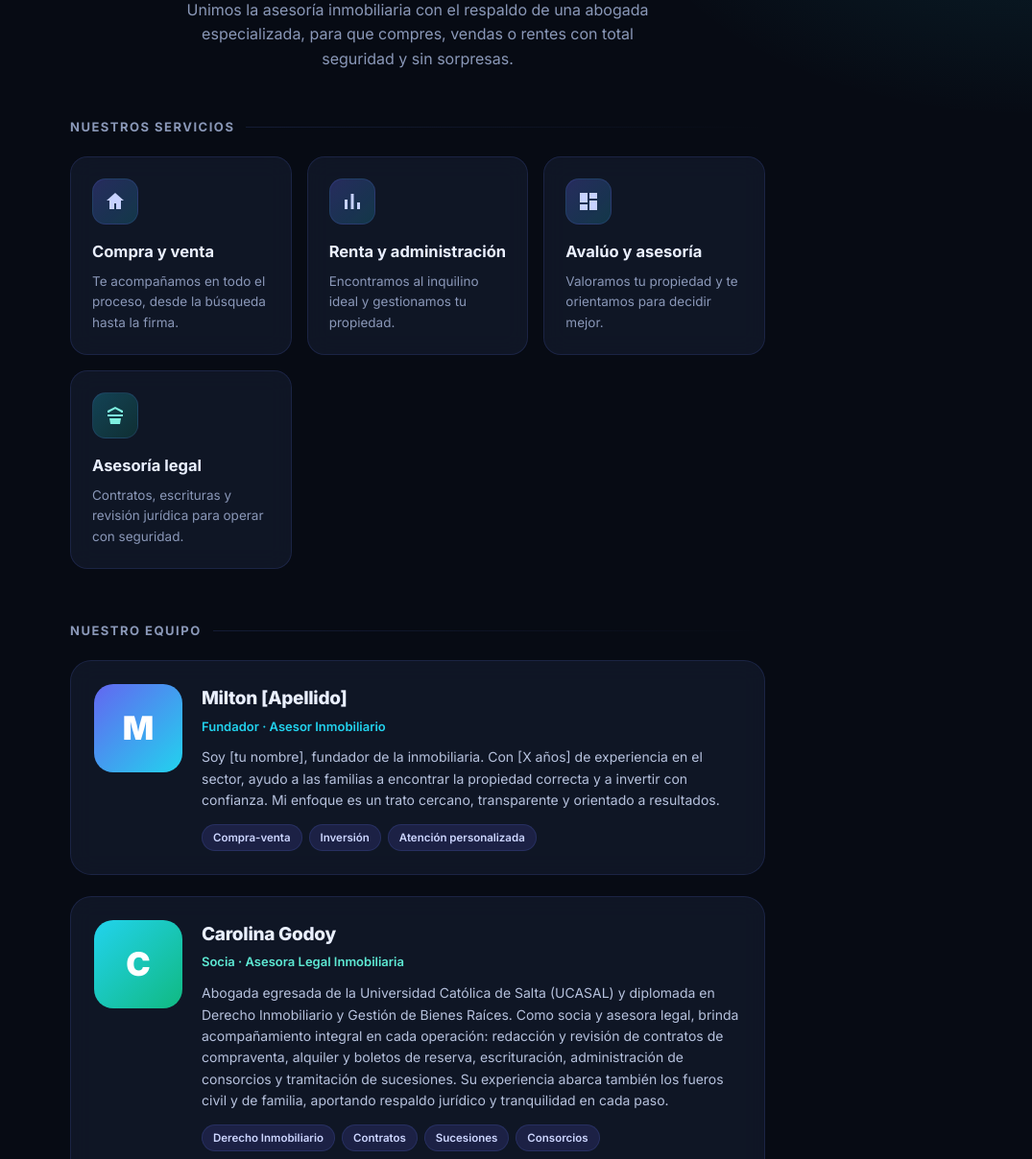
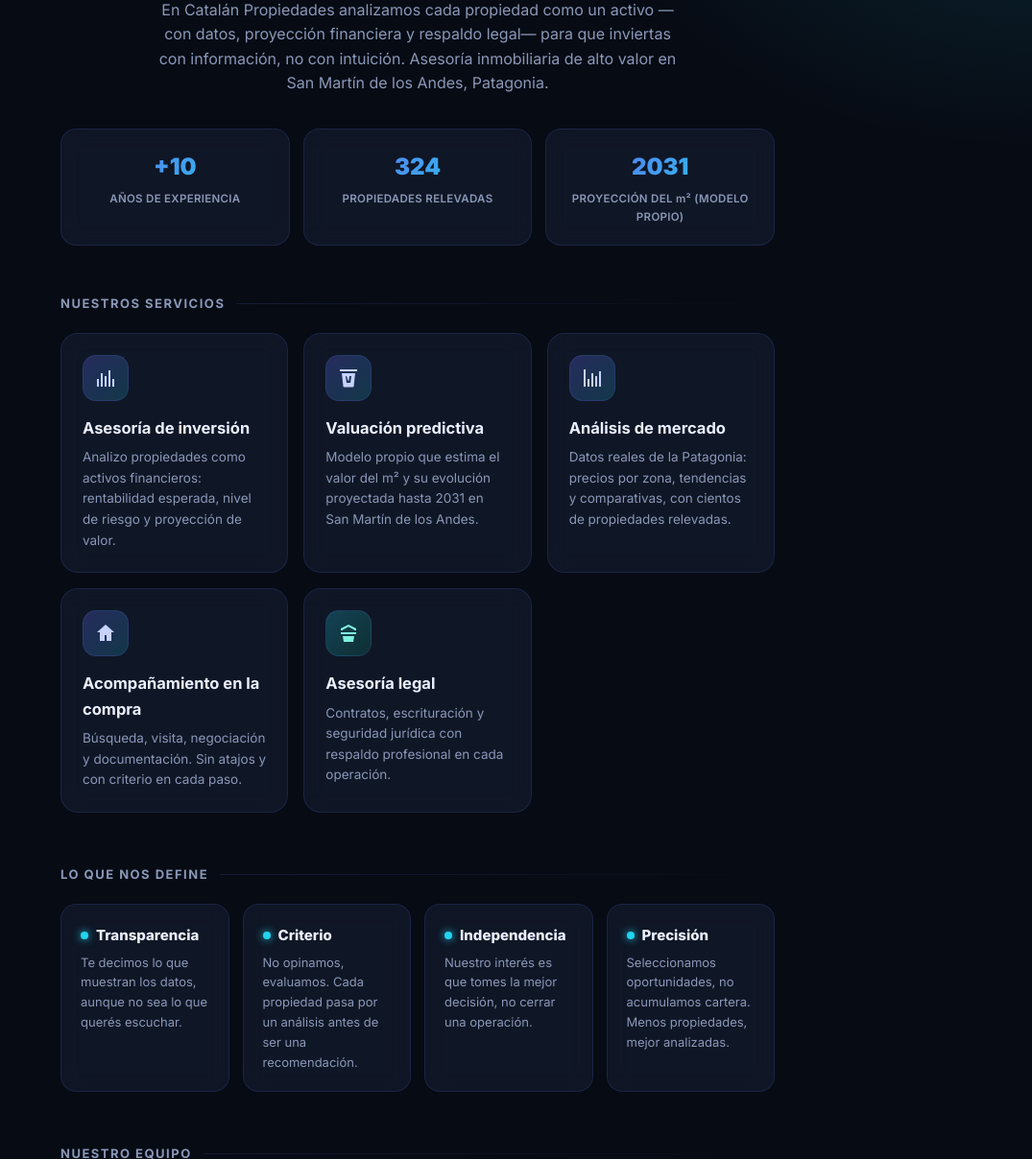
Before and after one commit to MiltonCat/linktree, a plain HTML site: page nosotros.html in a window 1280 px wide. Shown: the part 250-1458 px from the top of the page at 96% size, without its empty margins (205-1280 px from the left). Drawn offline with Linux system fonts and the light colour scheme.

Commit message:
Add files via upload

```diff
--- a/nosotros.html
+++ b/nosotros.html
@@ -7,8 +7,8 @@
 <!-- ============================================================= -->
 <!--  EDITA TUS DATOS: busca la palabra  EDITAR  en el archivo     -->
 <!-- ============================================================= -->
-<title>Quiénes somos · Milton · Inmobiliaria & Legal</title>
-<meta name="description" content="Conoce nuestro equipo y servicios: asesoría inmobiliaria y respaldo legal para comprar, vender o rentar con seguridad." />
+<title>Quiénes somos · Catalán Propiedades · Milton Catalán</title>
+<meta name="description" content="Asesoría inmobiliaria de alto valor en San Martín de los Andes. Criterio financiero, modelo predictivo y respaldo legal para invertir con datos, no con intuición." />
 
 <link rel="preconnect" href="https://fonts.googleapis.com" />
 <link rel="preconnect" href="https://fonts.gstatic.com" crossorigin />
@@ -30,12 +30,10 @@
       var(--bg);
     -webkit-font-smoothing:antialiased;line-height:1.6;
   }
-  .wrap{max-width:760px;margin:0 auto;padding:22px 18px 60px}
+  .wrap{max-width:780px;margin:0 auto;padding:22px 18px 60px}
 
-  /* ---------- Top bar ---------- */
   .topbar{display:flex;align-items:center;justify-content:space-between;margin-bottom:38px}
-  .back{
-    display:inline-flex;align-items:center;gap:8px;font-size:13.5px;font-weight:600;
+  .back{display:inline-flex;align-items:center;gap:8px;font-size:13.5px;font-weight:600;
     color:#c7d2ff;text-decoration:none;background:var(--card);border:1px solid var(--card-bd);
     padding:9px 15px;border-radius:999px;backdrop-filter:blur(10px);transition:border-color .14s}
   .back:hover{border-color:rgba(99,130,255,.4)}
@@ -43,38 +41,44 @@
   .brandmini .sq{width:30px;height:30px;border-radius:9px;background:linear-gradient(135deg,var(--brand),var(--brand-2));
     display:flex;align-items:center;justify-content:center;color:#fff;font-weight:900;font-size:15px}
 
-  /* ---------- Hero ---------- */
-  .hero{text-align:center;margin-bottom:48px}
-  .eyebrow{font-size:12px;font-weight:700;letter-spacing:2px;text-transform:uppercase;
-    color:var(--brand-2);margin-bottom:14px}
+  .hero{text-align:center;margin-bottom:34px}
+  .eyebrow{font-size:12px;font-weight:700;letter-spacing:2px;text-transform:uppercase;color:var(--brand-2);margin-bottom:14px}
   .hero h1{font-size:clamp(28px,6vw,44px);font-weight:900;letter-spacing:-1px;line-height:1.1;
-    background:linear-gradient(120deg,#fff 30%,#a9b6ff 70%);-webkit-background-clip:text;
-    background-clip:text;-webkit-text-fill-color:transparent}
-  .hero p{margin-top:16px;font-size:16px;color:var(--muted);max-width:520px;margin-left:auto;margin-right:auto}
+    background:linear-gradient(120deg,#fff 30%,#a9b6ff 70%);-webkit-background-clip:text;background-clip:text;-webkit-text-fill-color:transparent}
+  .hero p{margin-top:16px;font-size:16px;color:var(--muted);max-width:560px;margin-left:auto;margin-right:auto}
 
-  /* ---------- Section title ---------- */
-  .sec-title{font-size:13px;font-weight:700;letter-spacing:1.5px;text-transform:uppercase;
-    color:var(--muted);margin:0 0 20px;display:flex;align-items:center;gap:12px}
+  /* ---------- Stats ---------- */
+  .stats{display:grid;grid-template-columns:repeat(3,1fr);gap:14px;margin:0 0 50px}
+  .stat{background:var(--card);border:1px solid var(--card-bd);border-radius:16px;padding:20px 14px;text-align:center;backdrop-filter:blur(12px)}
+  .stat b{display:block;font-size:24px;font-weight:900;
+    background:linear-gradient(120deg,var(--brand),var(--brand-2));-webkit-background-clip:text;background-clip:text;-webkit-text-fill-color:transparent}
+  .stat span{display:block;font-size:11.5px;color:var(--muted);margin-top:5px;font-weight:600;letter-spacing:.3px}
+  @media(max-width:520px){.stats{grid-template-columns:1fr;gap:10px}}
+
+  .sec-title{font-size:13px;font-weight:700;letter-spacing:1.5px;text-transform:uppercase;color:var(--muted);margin:0 0 20px;display:flex;align-items:center;gap:12px}
   .sec-title::after{content:"";flex:1;height:1px;background:linear-gradient(90deg,var(--card-bd),transparent)}
 
   /* ---------- Servicios ---------- */
   .services{display:grid;grid-template-columns:repeat(auto-fit,minmax(210px,1fr));gap:16px;margin-bottom:54px}
-  .svc{background:var(--card);border:1px solid var(--card-bd);border-radius:var(--radius);
-    padding:22px;backdrop-filter:blur(12px);transition:transform .14s, border-color .14s}
+  .svc{background:var(--card);border:1px solid var(--card-bd);border-radius:var(--radius);padding:22px;backdrop-filter:blur(12px);transition:transform .14s,border-color .14s}
   .svc:hover{transform:translateY(-3px);border-color:rgba(99,130,255,.4)}
   .svc .ic{width:48px;height:48px;border-radius:14px;display:flex;align-items:center;justify-content:center;
-    background:linear-gradient(135deg,rgba(99,102,241,.28),rgba(34,211,238,.18));color:#c7d2ff;
-    border:1px solid var(--card-bd);margin-bottom:15px}
+    background:linear-gradient(135deg,rgba(99,102,241,.28),rgba(34,211,238,.18));color:#c7d2ff;border:1px solid var(--card-bd);margin-bottom:15px}
   .svc h3{font-size:16.5px;font-weight:700;margin-bottom:7px}
   .svc p{font-size:13.5px;color:var(--muted)}
   .svc.legal .ic{background:linear-gradient(135deg,rgba(34,211,238,.24),rgba(16,185,129,.16));color:#7ef0e0}
 
+  /* ---------- Valores ---------- */
+  .values{display:grid;grid-template-columns:repeat(auto-fit,minmax(160px,1fr));gap:14px;margin-bottom:54px}
+  .val{background:var(--card);border:1px solid var(--card-bd);border-radius:16px;padding:20px;backdrop-filter:blur(12px)}
+  .val h4{font-size:15px;font-weight:800;margin-bottom:6px;display:flex;align-items:center;gap:8px}
+  .val h4::before{content:"";width:8px;height:8px;border-radius:50%;background:var(--brand-2);box-shadow:0 0 8px var(--brand-2)}
+  .val p{font-size:13px;color:var(--muted)}
+
   /* ---------- Equipo / Bios ---------- */
   .team{display:flex;flex-direction:column;gap:22px;margin-bottom:54px}
-  .bio{display:flex;gap:20px;background:var(--card);border:1px solid var(--card-bd);
-    border-radius:22px;padding:24px;backdrop-filter:blur(12px)}
-  .bio .pic{width:92px;height:92px;flex:none;border-radius:20px;
-    display:flex;align-items:center;justify-content:center;color:#fff;font-size:34px;font-weight:900;overflow:hidden}
+  .bio{display:flex;gap:20px;background:var(--card);border:1px solid var(--card-bd);border-radius:22px;padding:24px;backdrop-filter:blur(12px)}
+  .bio .pic{width:92px;height:92px;flex:none;border-radius:20px;display:flex;align-items:center;justify-content:center;color:#fff;font-size:34px;font-weight:900;overflow:hidden}
   .bio .pic img{width:100%;height:100%;object-fit:cover}
   .bio.m  .pic{background:linear-gradient(135deg,var(--brand),var(--brand-2))}
   .bio.a  .pic{background:linear-gradient(135deg,#22d3ee,#10b981)}
@@ -84,23 +88,17 @@
   .bio.a .info .pos{color:#5eead4}
   .bio .info p{font-size:14px;color:#b6c2dd}
   .bio .tags{display:flex;flex-wrap:wrap;gap:7px;margin-top:13px}
-  .bio .tags span{font-size:11.5px;font-weight:600;color:#cdd6ff;background:rgba(99,102,241,.16);
-    border:1px solid var(--card-bd);padding:4px 11px;border-radius:999px}
+  .bio .tags span{font-size:11.5px;font-weight:600;color:#cdd6ff;background:rgba(99,102,241,.16);border:1px solid var(--card-bd);padding:4px 11px;border-radius:999px}
   .li-link{display:inline-flex;align-items:center;gap:7px;margin-top:14px;font-size:12.5px;font-weight:600;
     color:#7ab8ff;text-decoration:none;background:rgba(10,102,194,.14);border:1px solid rgba(122,184,255,.28);
     padding:7px 13px;border-radius:10px;transition:background .14s,border-color .14s}
   .li-link:hover{background:rgba(10,102,194,.24);border-color:rgba(122,184,255,.5)}
   @media(max-width:520px){.bio{flex-direction:column;align-items:flex-start}}
 
-  /* ---------- CTA final ---------- */
-  .cta-box{text-align:center;background:
-      linear-gradient(135deg,rgba(99,102,241,.18),rgba(34,211,238,.1));
-    border:1px solid var(--card-bd);border-radius:24px;padding:38px 24px}
+  .cta-box{text-align:center;background:linear-gradient(135deg,rgba(99,102,241,.18),rgba(34,211,238,.1));border:1px solid var(--card-bd);border-radius:24px;padding:38px 24px}
   .cta-box h2{font-size:23px;font-weight:800;letter-spacing:-.4px}
-  .cta-box p{color:var(--muted);font-size:14.5px;margin:10px 0 22px;max-width:420px;margin-left:auto;margin-right:auto}
-  .cta-btn{display:inline-flex;align-items:center;gap:10px;background:var(--whatsapp);color:#04130a;
-    font-weight:800;font-size:15.5px;text-decoration:none;padding:16px 30px;border-radius:14px;
-    box-shadow:0 12px 30px rgba(37,211,102,.3);transition:transform .12s}
+  .cta-box p{color:var(--muted);font-size:14.5px;margin:10px 0 22px;max-width:440px;margin-left:auto;margin-right:auto}
+  .cta-btn{display:inline-flex;align-items:center;gap:10px;background:var(--whatsapp);color:#04130a;font-weight:800;font-size:15.5px;text-decoration:none;padding:16px 30px;border-radius:14px;box-shadow:0 12px 30px rgba(37,211,102,.3);transition:transform .12s}
   .cta-btn:active{transform:scale(.98)}
 
   footer{text-align:center;margin-top:40px;font-size:11.5px;color:#4d5d7d}
@@ -109,64 +107,81 @@
 <body>
 <main class="wrap">
 
-  <!-- ===================== TOP BAR ===================== -->
   <div class="topbar">
     <a class="back" href="index.html">
       <svg width="16" height="16" viewBox="0 0 24 24" fill="none" stroke="currentColor" stroke-width="2.5"><path d="M15 18l-6-6 6-6"/></svg>
       Volver
     </a>
-    <div class="brandmini"><span class="sq">M</span> Milton</div>
+    <div class="brandmini"><span class="sq">C</span> Catalán Propiedades</div>
   </div>
 
   <!-- ===================== HERO ===================== -->
   <section class="hero">
     <div class="eyebrow">Quiénes somos</div>
-    <h1>Propiedades con respaldo legal, de principio a fin</h1>
-    <!-- EDITAR: descripción general del negocio -->
-    <p>Unimos la asesoría inmobiliaria con el respaldo de una abogada especializada, para que compres, vendas o rentes con total seguridad y sin sorpresas.</p>
+    <h1>Criterio financiero para decisiones inmobiliarias</h1>
+    <p>En Catalán Propiedades analizamos cada propiedad como un activo —con datos, proyección financiera y respaldo legal— para que inviertas con información, no con intuición. Asesoría inmobiliaria de alto valor en San Martín de los Andes, Patagonia.</p>
+  </section>
+
+  <!-- ===================== STATS ===================== -->
+  <section class="stats">
+    <div class="stat"><b>+10</b><span>AÑOS DE EXPERIENCIA</span></div>
+    <div class="stat"><b>324</b><span>PROPIEDADES RELEVADAS</span></div>
+    <div class="stat"><b>2031</b><span>PROYECCIÓN DEL m² (MODELO PROPIO)</span></div>
   </section>
 
   <!-- ===================== SERVICIOS ===================== -->
   <h2 class="sec-title">Nuestros servicios</h2>
   <section class="services">
-    <!-- EDITAR cada tarjeta de servicio -->
+    <div class="svc">
+      <div class="ic"><svg width="24" height="24" viewBox="0 0 24 24" fill="currentColor"><path d="M3 13h2v8H3v-8zm4-6h2v14H7V7zm4 3h2v11h-2V10zm4-6h2v17h-2V4zm4 9h2v8h-2v-8z"/></svg></div>
+      <h3>Asesoría de inversión</h3>
+      <p>Analizo propiedades como activos financieros: rentabilidad esperada, nivel de riesgo y proyección de valor.</p>
+    </div>
+    <div class="svc">
+      <div class="ic"><svg width="24" height="24" viewBox="0 0 24 24" fill="currentColor"><path d="M3 3h18v2H3V3zm2 4h14l-1.5 13.5a1 1 0 01-1 .9H7.5a1 1 0 01-1-.9L5 7zm4 3l1 7h4l1-7h-2l-.7 5h-.6L10 10H9z"/></svg></div>
+      <h3>Valuación predictiva</h3>
+      <p>Modelo propio que estima el valor del m² y su evolución proyectada hasta 2031 en San Martín de los Andes.</p>
+    </div>
+    <div class="svc">
+      <div class="ic"><svg width="24" height="24" viewBox="0 0 24 24" fill="currentColor"><path d="M3 3h2v18H3V3zm4 10h2v8H7v-8zm4-6h2v14h-2V7zm4 3h2v11h-2V10zm4-5h2v16h-2V5z"/></svg></div>
+      <h3>Análisis de mercado</h3>
+      <p>Datos reales de la Patagonia: precios por zona, tendencias y comparativas, con cientos de propiedades relevadas.</p>
+    </div>
     <div class="svc">
       <div class="ic"><svg width="24" height="24" viewBox="0 0 24 24" fill="currentColor"><path d="M12 3l9 8h-3v9h-5v-6h-2v6H6v-9H3l9-8z"/></svg></div>
-      <h3>Compra y venta</h3>
-      <p>Te acompañamos en todo el proceso, desde la búsqueda hasta la firma.</p>
-    </div>
-    <div class="svc">
-      <div class="ic"><svg width="24" height="24" viewBox="0 0 24 24" fill="currentColor"><path d="M4 10h3v10H4V10zm6.5-6h3v16h-3V4zM17 13h3v7h-3v-7z"/></svg></div>
-      <h3>Renta y administración</h3>
-      <p>Encontramos al inquilino ideal y gestionamos tu propiedad.</p>
-    </div>
-    <div class="svc">
-      <div class="ic"><svg width="24" height="24" viewBox="0 0 24 24" fill="currentColor"><path d="M3 13h8V3H3v10zm0 8h8v-6H3v6zm10 0h8V11h-8v10zm0-18v6h8V3h-8z"/></svg></div>
-      <h3>Avalúo y asesoría</h3>
-      <p>Valoramos tu propiedad y te orientamos para decidir mejor.</p>
+      <h3>Acompañamiento en la compra</h3>
+      <p>Búsqueda, visita, negociación y documentación. Sin atajos y con criterio en cada paso.</p>
     </div>
     <div class="svc legal" id="legal">
       <div class="ic"><svg width="24" height="24" viewBox="0 0 24 24" fill="currentColor"><path d="M12 3l8 4v2h-2v-.5L12 5.2 6 8.5V9H4V7l8-4zM4 11h16v2H4v-2zm2 4h12l-1 6H7l-1-6z"/></svg></div>
       <h3>Asesoría legal</h3>
-      <p>Contratos, escrituras y revisión jurídica para operar con seguridad.</p>
+      <p>Contratos, escrituración y seguridad jurídica con respaldo profesional en cada operación.</p>
     </div>
+  </section>
+
+  <!-- ===================== VALORES ===================== -->
+  <h2 class="sec-title">Lo que nos define</h2>
+  <section class="values">
+    <div class="val"><h4>Transparencia</h4><p>Te decimos lo que muestran los datos, aunque no sea lo que querés escuchar.</p></div>
+    <div class="val"><h4>Criterio</h4><p>No opinamos, evaluamos. Cada propiedad pasa por un análisis antes de ser una recomendación.</p></div>
+    <div class="val"><h4>Independencia</h4><p>Nuestro interés es que tomes la mejor decisión, no cerrar una operación.</p></div>
+    <div class="val"><h4>Precisión</h4><p>Seleccionamos oportunidades, no acumulamos cartera. Menos propiedades, mejor analizadas.</p></div>
   </section>
 
   <!-- ===================== EQUIPO ===================== -->
   <h2 class="sec-title">Nuestro equipo</h2>
   <section class="team">
 
-    <!-- ===== BIO MILTON (EDITAR) ===== -->
+    <!-- ===== BIO MILTON ===== -->
     <div class="bio m">
-      <!-- EDITAR: inicial o <img src="milton.jpg" alt="Milton"> -->
+      <!-- Para usar foto: reemplaza la "M" por <img src="milton.webp" alt="Milton Catalán"> -->
       <div class="pic">M</div>
       <div class="info">
-        <h3>Milton [Apellido]</h3>
-        <div class="pos">Fundador · Asesor Inmobiliario</div>
-        <!-- EDITAR: tu biografía -->
-        <p>Soy [tu nombre], fundador de la inmobiliaria. Con [X años] de experiencia en el sector, ayudo a las familias a encontrar la propiedad correcta y a invertir con confianza. Mi enfoque es un trato cercano, transparente y orientado a resultados.</p>
+        <h3>Milton Catalán</h3>
+        <div class="pos">Fundador · Estratega de activos inmobiliarios</div>
+        <p>Administrador de empresas con más de 10 años de experiencia. Desarrolló su carrera en el mundo financiero gestionando carteras de alto valor en Wealth Management en ING y elaborando proyecciones de mercado para Brasil y Estados Unidos en la industria salmonera —trabajo publicado en una de las revistas más reconocidas del sector a nivel internacional. Hoy aplica ese mismo rigor al mercado inmobiliario: está desarrollando un modelo predictivo propio que proyecta la evolución del valor del metro cuadrado en San Martín de los Andes hasta 2031. Su diferencial es analizar las propiedades como activos: con datos, criterio financiero y proyección de largo plazo.</p>
         <div class="tags">
-          <span>Compra-venta</span><span>Inversión</span><span>Atención personalizada</span>
+          <span>Análisis financiero</span><span>Modelo predictivo</span><span>Inversión</span><span>+10 años</span>
         </div>
       </div>
     </div>
@@ -192,18 +207,17 @@
 
   <!-- ===================== CTA ===================== -->
   <section class="cta-box">
-    <h2>¿Hablamos de tu propiedad?</h2>
-    <p>Cuéntanos qué necesitas y te asesoramos sin costo, con respaldo legal incluido.</p>
-    <!-- EDITAR: mismo número de WhatsApp que en la home -->
+    <h2>¿Hablamos de tu inversión?</h2>
+    <p>Cuéntanos qué buscás y te asesoramos con datos y respaldo legal, sin compromiso.</p>
     <a class="cta-btn"
-       href="https://wa.me/5492944301470?text=Hola%2C%20vi%20la%20p%C3%A1gina%20y%20quiero%20una%20asesor%C3%ADa"
+       href="https://wa.me/542944301470?text=Hola%2C%20vi%20la%20p%C3%A1gina%20y%20quiero%20una%20asesor%C3%ADa"
        target="_blank" rel="noopener">
       <svg width="20" height="20" viewBox="0 0 24 24" fill="currentColor"><path d="M.057 24l1.687-6.163a11.867 11.867 0 01-1.587-5.946C.16 5.335 5.495 0 12.05 0a11.817 11.817 0 018.413 3.488 11.824 11.824 0 013.48 8.414c-.003 6.557-5.338 11.892-11.893 11.892a11.9 11.9 0 01-5.688-1.448L.057 24zm6.597-3.807c1.676.995 3.276 1.591 5.392 1.592 5.448 0 9.886-4.434 9.889-9.885.002-5.462-4.415-9.89-9.881-9.892-5.452 0-9.887 4.434-9.889 9.884a9.86 9.86 0 001.51 5.26l-.999 3.648 3.978-1.207zm11.387-5.464c-.074-.124-.272-.198-.57-.347-.297-.149-1.758-.868-2.031-.967-.272-.099-.47-.149-.669.149-.198.297-.768.967-.941 1.165-.173.198-.347.223-.644.074-.297-.149-1.255-.462-2.39-1.475-.883-.788-1.48-1.761-1.653-2.059-.173-.297-.018-.458.13-.606.134-.133.297-.347.446-.521.151-.172.2-.296.3-.495.099-.198.05-.372-.025-.521-.075-.148-.669-1.611-.916-2.206-.242-.579-.487-.501-.669-.51l-.57-.01c-.198 0-.52.074-.792.372s-1.04 1.016-1.04 2.479 1.065 2.876 1.213 3.074c.149.198 2.095 3.2 5.076 4.487.709.306 1.263.489 1.694.626.712.226 1.36.194 1.872.118.571-.085 1.758-.719 2.006-1.413.248-.695.248-1.29.173-1.414z"/></svg>
       Escríbenos por WhatsApp
     </a>
   </section>
 
-  <footer>© <span id="year"></span> Milton · Inmobiliaria &amp; Asesoría Legal</footer>
+  <footer>© <span id="year"></span> Catalán Propiedades · San Martín de los Andes, Patagonia · Argentina</footer>
 </main>
 <script>document.getElementById('year').textContent = new Date().getFullYear();</script>
 </body>
```
Also changed, not shown: index.html (+8 -8 lines).
